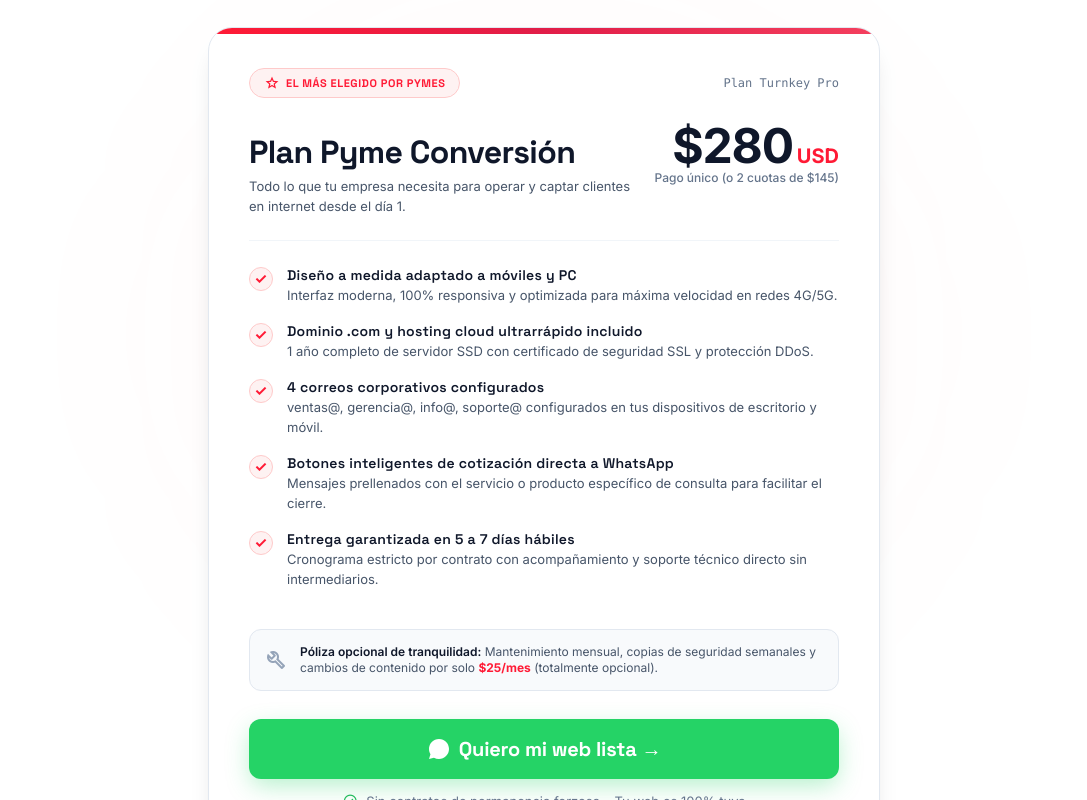
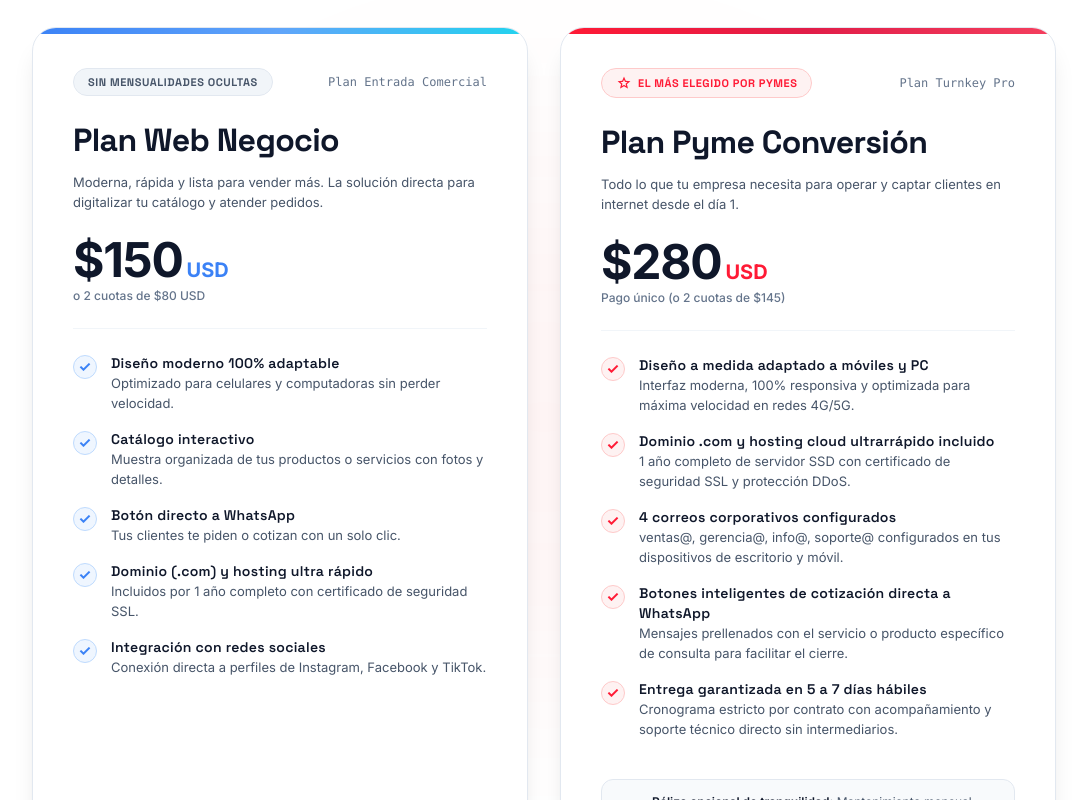
Before and after one commit to santiagoxx93/Digital_Drift_Software, a React (Vite) app: page / in a window 1280 px wide. Shown: the part 1740-2540 px from the top of the page, without its empty margins (96-1183 px from the left). Built offline with nearby package versions, Linux system fonts and the light colour scheme.

Commit message:
Update pricing section to a two-column grid with new Web Negocio plan

```diff
--- a/src/App.jsx
+++ b/src/App.jsx
@@ -352,11 +352,101 @@ Sin intermediarios • Tú eres dueño total de tu web y tus clientes
         Sin tarifas ocultas de renovación infladas ni costos técnicos imprevistos. Te entregamos un activo comercial de tu propiedad.
       </p>
 </div>
-{/*  Featured Pricing Card  */}
-<div className="max-w-2xl mx-auto bg-white rounded-3xl p-6 sm:p-10 shadow-xl border border-slate-200 hover:border-[#ff1a35]/60 hover:shadow-[0_20px_40px_rgba(255,26,53,0.12)] transition-all duration-300 relative overflow-hidden">
-{/*  Top Accent Ribbon (Crimson to Sport Red)  */}
+{/*  Pricing Cards Grid  */}
+<div className="grid grid-cols-1 md:grid-cols-2 gap-8 max-w-5xl mx-auto relative z-10">
+
+  {/* Tarjeta 1: Plan Web Negocio */}
+  <div className="h-full flex flex-col justify-between bg-white rounded-3xl p-6 sm:p-10 shadow-xl border border-slate-200 hover:border-blue-400/60 hover:shadow-[0_20px_40px_rgba(59,130,246,0.12)] transition-all duration-300 relative overflow-hidden">
+    {/* Top Accent Ribbon */}
+    <div className="absolute top-0 inset-x-0 h-1.5 bg-gradient-to-r from-blue-500 via-blue-400 to-cyan-400"></div>
+
+    <div>
+      <div className="flex justify-between items-center mb-6">
+        <span className="px-3.5 py-1.5 rounded-full bg-slate-100 border border-slate-200 text-slate-600 font-label-sm text-label-sm font-bold uppercase tracking-wider">
+          Sin mensualidades ocultas
+        </span>
+        <span className="text-xs font-mono text-slate-500 font-medium">Plan Entrada Comercial</span>
+      </div>
+
+      <div className="flex flex-col gap-2 pb-6 border-b border-slate-100">
+        <h3 className="font-headline-lg text-headline-lg font-extrabold text-slate-900">Plan Web Negocio</h3>
+        <p className="font-body-sm text-body-sm text-slate-600 mt-1">Moderna, rápida y lista para vender más. La solución directa para digitalizar tu catálogo y atender pedidos.</p>
+
+        <div className="flex flex-col mt-4">
+          <div className="flex items-baseline gap-1">
+            <span className="text-5xl font-extrabold text-[#0f172a] tracking-tight">$150</span>
+            <span className="text-xl font-bold text-blue-500">USD</span>
+          </div>
+          <span className="text-xs text-slate-500 font-medium mt-1">o 2 cuotas de $80 USD</span>
+        </div>
+      </div>
+
+      {/* Lista de características */}
+      <div className="space-y-4 py-6">
+        <div className="flex items-start gap-3.5">
+          <div className="w-6 h-6 rounded-full bg-blue-50 border border-blue-200 flex items-center justify-center shrink-0 mt-0.5">
+            <span className="material-symbols-outlined text-blue-500 text-[16px] font-bold">check</span>
+          </div>
+          <div className="flex flex-col">
+            <span className="font-label-lg text-label-lg text-slate-900 font-semibold">Diseño moderno 100% adaptable</span>
+            <span className="font-body-sm text-body-sm text-slate-600">Optimizado para celulares y computadoras sin perder velocidad.</span>
+          </div>
+        </div>
+        <div className="flex items-start gap-3.5">
+          <div className="w-6 h-6 rounded-full bg-blue-50 border border-blue-200 flex items-center justify-center shrink-0 mt-0.5">
+            <span className="material-symbols-outlined text-blue-500 text-[16px] font-bold">check</span>
+          </div>
+          <div className="flex flex-col">
+            <span className="font-label-lg text-label-lg text-slate-900 font-semibold">Catálogo interactivo</span>
+            <span className="font-body-sm text-body-sm text-slate-600">Muestra organizada de tus productos o servicios con fotos y detalles.</span>
+          </div>
+        </div>
+        <div className="flex items-start gap-3.5">
+          <div className="w-6 h-6 rounded-full bg-blue-50 border border-blue-200 flex items-center justify-center shrink-0 mt-0.5">
+            <span className="material-symbols-outlined text-blue-500 text-[16px] font-bold">check</span>
+          </div>
+          <div className="flex flex-col">
+            <span className="font-label-lg text-label-lg text-slate-900 font-semibold">Botón directo a WhatsApp</span>
+            <span className="font-body-sm text-body-sm text-slate-600">Tus clientes te piden o cotizan con un solo clic.</span>
+          </div>
+        </div>
+        <div className="flex items-start gap-3.5">
+          <div className="w-6 h-6 rounded-full bg-blue-50 border border-blue-200 flex items-center justify-center shrink-0 mt-0.5">
+            <span className="material-symbols-outlined text-blue-500 text-[16px] font-bold">check</span>
+          </div>
+          <div className="flex flex-col">
+            <span className="font-label-lg text-label-lg text-slate-900 font-semibold">Dominio (.com) y hosting ultra rápido</span>
+            <span className="font-body-sm text-body-sm text-slate-600">Incluidos por 1 año completo con certificado de seguridad SSL.</span>
+          </div>
+        </div>
+        <div className="flex items-start gap-3.5">
+          <div className="w-6 h-6 rounded-full bg-blue-50 border border-blue-200 flex items-center justify-center shrink-0 mt-0.5">
+            <span className="material-symbols-outlined text-blue-500 text-[16px] font-bold">check</span>
+          </div>
+          <div className="flex flex-col">
+            <span className="font-label-lg text-label-lg text-slate-900 font-semibold">Integración con redes sociales</span>
+            <span className="font-body-sm text-body-sm text-slate-600">Conexión directa a perfiles de Instagram, Facebook y TikTok.</span>
+          </div>
+        </div>
+      </div>
+    </div>
+
+    <div className="pt-3 mt-auto">
+      <a className="w-full flex items-center justify-center gap-2 bg-slate-900 hover:bg-slate-800 text-white py-4 px-6 rounded-xl font-headline-sm text-headline-sm font-bold shadow-sm transition-all duration-200 hover:scale-[1.01] active:scale-[0.99]" href="https://wa.me/584125063754?text=Hola%20Digital%20Drift,%20quiero%20empezar%20con%20el%20Plan%20Web%20Negocio%20de%20$150." rel="noopener noreferrer" target="_blank">
+        <span className="">Quiero este plan →</span>
+      </a>
+      <div className="flex items-center justify-center gap-2 mt-3 font-body-sm text-body-sm text-slate-500">
+        <span className="material-symbols-outlined text-[16px] text-slate-400">lock</span>
+        <span className="">Sin mensualidades ocultas • Tu web es 100% tuya</span>
+      </div>
+    </div>
+  </div>
+
+  {/* Tarjeta 2: Plan Pyme Conversión (Actual) */}
+  <div className="h-full flex flex-col justify-between bg-white rounded-3xl p-6 sm:p-10 shadow-xl border border-slate-200 hover:border-[#ff1a35]/60 hover:shadow-[0_20px_40px_rgba(255,26,53,0.12)] transition-all duration-300 relative overflow-hidden">
     <div className="absolute top-0 inset-x-0 h-1.5 bg-gradient-to-r from-[#ff1a35] via-[#e11d48] to-[#f43f5e]"></div>
-{/*  Badge 'MÁS ELEGIDO'  */}
+
+    <div>
       <div className="flex justify-between items-center mb-6">
         <span className="px-3.5 py-1.5 rounded-full bg-red-50 border border-red-200 text-[#ff1a35] font-label-sm text-label-sm font-extrabold uppercase tracking-wider flex items-center gap-1.5">
           <span className="material-symbols-outlined text-[16px] fill-current">star</span>
@@ -364,20 +454,20 @@ Sin intermediarios • Tú eres dueño total de tu web y tus clientes
         </span>
         <span className="text-xs font-mono text-slate-500 font-medium">Plan Turnkey Pro</span>
       </div>
-<div className="flex flex-col sm:flex-row sm:items-baseline justify-between gap-2 pb-6 border-b border-slate-100">
-<div>
+
+      <div className="flex flex-col gap-2 pb-6 border-b border-slate-100">
         <h3 className="font-headline-lg text-headline-lg font-extrabold text-slate-900">Plan Pyme Conversión</h3>
         <p className="font-body-sm text-body-sm text-slate-600 mt-1">Todo lo que tu empresa necesita para operar y captar clientes en internet desde el día 1.</p>
-</div>
-<div className="flex flex-col sm:items-end shrink-0 mt-3 sm:mt-0">
+
+        <div className="flex flex-col mt-4">
           <div className="flex items-baseline gap-1">
             <span className="text-5xl font-extrabold text-[#0f172a] tracking-tight">$280</span>
             <span className="text-xl font-bold text-[#ff1a35]">USD</span>
           </div>
-<span className="text-xs text-slate-500 font-medium">Pago único (o 2 cuotas de $145)</span>
+          <span className="text-xs text-slate-500 font-medium mt-1">Pago único (o 2 cuotas de $145)</span>
         </div>
       </div>
-{/*  Feature Matrix with Crimson Accented Checks  */}
+
       <div className="space-y-4 py-6">
         <div className="flex items-start gap-3.5">
           <div className="w-6 h-6 rounded-full bg-red-50 border border-red-200 flex items-center justify-center shrink-0 mt-0.5">
@@ -425,19 +515,17 @@ Sin intermediarios • Tú eres dueño total de tu web y tus clientes
           </div>
         </div>
       </div>
-{/*  Optional Maintenance Banner Inside Card  */}
+
       <div className="bg-slate-50 border border-slate-200 rounded-xl p-3.5 flex items-center gap-3 my-4">
         <span className="material-symbols-outlined text-[24px] text-slate-400 shrink-0">build</span>
         <div className="text-xs text-slate-600">
           <strong className="text-slate-900 font-semibold">Póliza opcional de tranquilidad:</strong> Mantenimiento mensual, copias de seguridad semanales y cambios de contenido por solo <span className="text-[#ff1a35] font-bold">$25/mes</span> (totalmente opcional).
         </div>
       </div>
-{/*  Main High Impact WhatsApp Trigger  */}
-<div className="pt-3">
+    </div>
+
+    <div className="pt-3 mt-auto">
       <a className="w-full flex items-center justify-center gap-2 bg-[#25D366] hover:bg-[#20BA5A] text-white py-4 px-6 rounded-xl font-headline-sm text-headline-sm font-bold shadow-[0_8px_24px_-2px_rgba(37,211,102,0.35)] transition-all duration-200 hover:scale-[1.01] active:scale-[0.99]" href="https://wa.me/584125063754?text=Hola%20Digital%20Drift,%20quiero%20empezar%20con%20el%20Plan%20Pyme%20Conversión%20de%20$280." rel="noopener noreferrer" target="_blank">
-<svg className="w-6 h-6 fill-current" viewBox="0 0 24 24">
-<path d="M12.031 6.172c-3.181 0-5.767 2.586-5.768 5.766-.001 1.298.38 2.27 1.019 3.287l-.711 2.598 2.664-.698c.969.582 1.954.914 2.8.914h.005c3.18 0 5.767-2.587 5.768-5.766.002-3.18-2.584-5.768-5.767-5.768zm3.392 8.234c-.144.405-.837.774-1.17.823-.312.045-.694.06-2.12-.533-1.708-.709-2.813-2.45-2.898-2.564-.085-.114-.698-.929-.698-1.772 0-.844.441-1.258.599-1.428.158-.171.345-.214.46-.214.115 0 .23.002.331.007.107.006.251-.041.393.299.144.405.49 1.196.533 1.282.043.086.072.186.014.3-.058.115-.086.186-.172.286-.086.1-.182.224-.26.3-.086.086-.176.18-.076.352.101.171.448.74 0.963 1.198.663.59 1.222.773 1.394.858.172.086.273.072.374-.043.101-.115.432-.503.547-.675.115-.172.23-.143.388-.086.158.058 1.007.474 1.179.56.173.086.288.129.331.2.043.072.043.418-.101.823zM12.004 2C6.479 2 2 6.479 2 12.004c0 1.905.534 3.684 1.458 5.207L2 22l4.945-1.296A9.957 9.957 0 0012.004 22c5.525 0 10.004-4.479 10.004-10.004C22.008 6.479 17.529 2 12.004 2z"  />
-</svg>
         <span className="">Quiero mi web lista →</span>
       </a>
       <div className="flex items-center justify-center gap-2 mt-3 font-body-sm text-body-sm text-slate-500">
@@ -445,6 +533,8 @@ Sin intermediarios • Tú eres dueño total de tu web y tus clientes
         <span className="">Sin contratos de permanencia forzosa • Tu web es 100% tuya</span>
       </div>
     </div>
+  </div>
+
 </div>
 </section>
 {/*  =================================================================  */}
```
Lines whose indentation alone changed are shown as unchanged.
